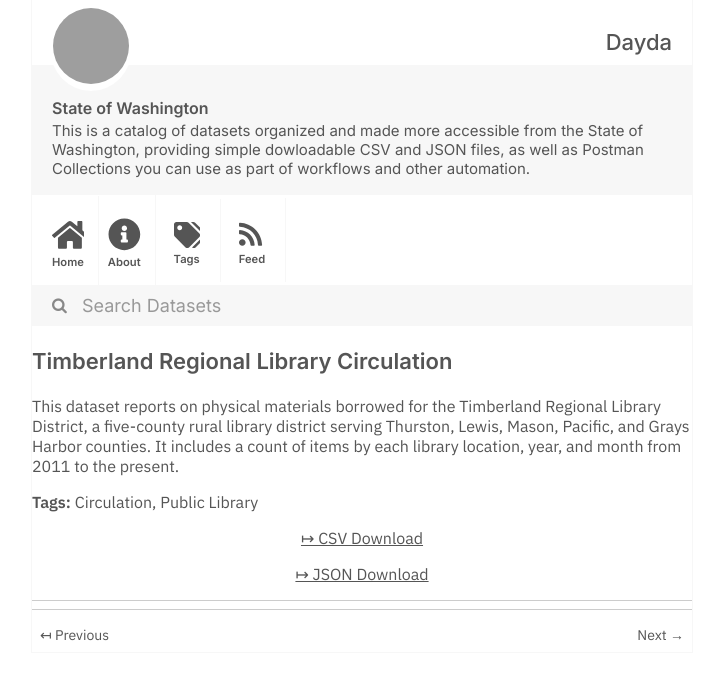
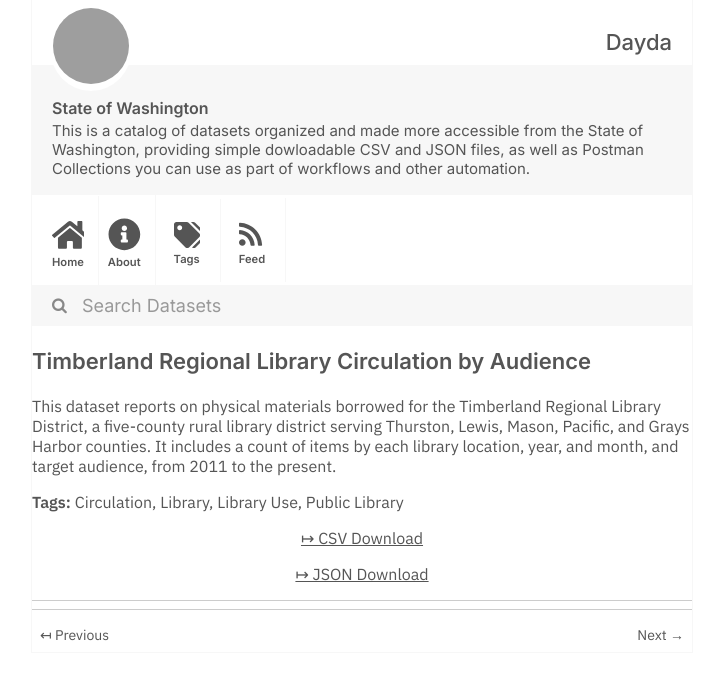
Before and after one commit to dayda-entities/state-of-washington, a Jekyll site: the page built from _posts/2020-11-10-timberland-regional-library-ci.md, in a window 1280 px wide, cut to the strip 0-680 px from the top of the page. Shown: the whole strip, without its empty margins (278-1001 px from the left). Built offline with Jekyll 4.4.1, drawn with Linux system fonts in a browser that asks for light colours; grey boxes are pictures that could not be loaded.

```diff
--- a/_posts/2020-11-10-timberland-regional-library-ci.md
+++ b/_posts/2020-11-10-timberland-regional-library-ci.md
@@ -1,17 +1,19 @@
 ---
-title: Timberland Regional Library Circulation
-created: '2020-11-10T17:20:06.698044'
-modified: '2020-11-10T17:20:06.698054'
+title: Timberland Regional Library Circulation by Audience
+created: '2020-11-10T17:20:14.297157'
+modified: '2020-11-10T17:20:14.297165'
 state: active
 type: dataset
 tags:
   - Circulation
+  - Library
+  - Library Use
   - Public Library
 groups:
   - Local Government
-csv_url: 'https://data.wa.gov/api/views/8w2k-q4ck/rows.csv?accessType=DOWNLOAD'
-json_url: 'https://data.wa.gov/api/views/8w2k-q4ck/rows.json?accessType=DOWNLOAD'
+csv_url: 'https://data.wa.gov/api/views/akbt-b92p/rows.csv?accessType=DOWNLOAD'
+json_url: 'https://data.wa.gov/api/views/akbt-b92p/rows.json?accessType=DOWNLOAD'
 layout: post
 
 ---
-This dataset reports on physical materials borrowed for the Timberland Regional Library District, a five-county rural library district serving Thurston, Lewis, Mason, Pacific, and Grays Harbor counties. It includes a count of items by each library location, year, and month from 2011 to the present.
+This dataset reports on physical materials borrowed for the Timberland Regional Library District, a five-county rural library district serving Thurston, Lewis, Mason, Pacific, and Grays Harbor counties. It includes a count of items by each library location, year, and month, and target audience, from 2011 to the present.
```
